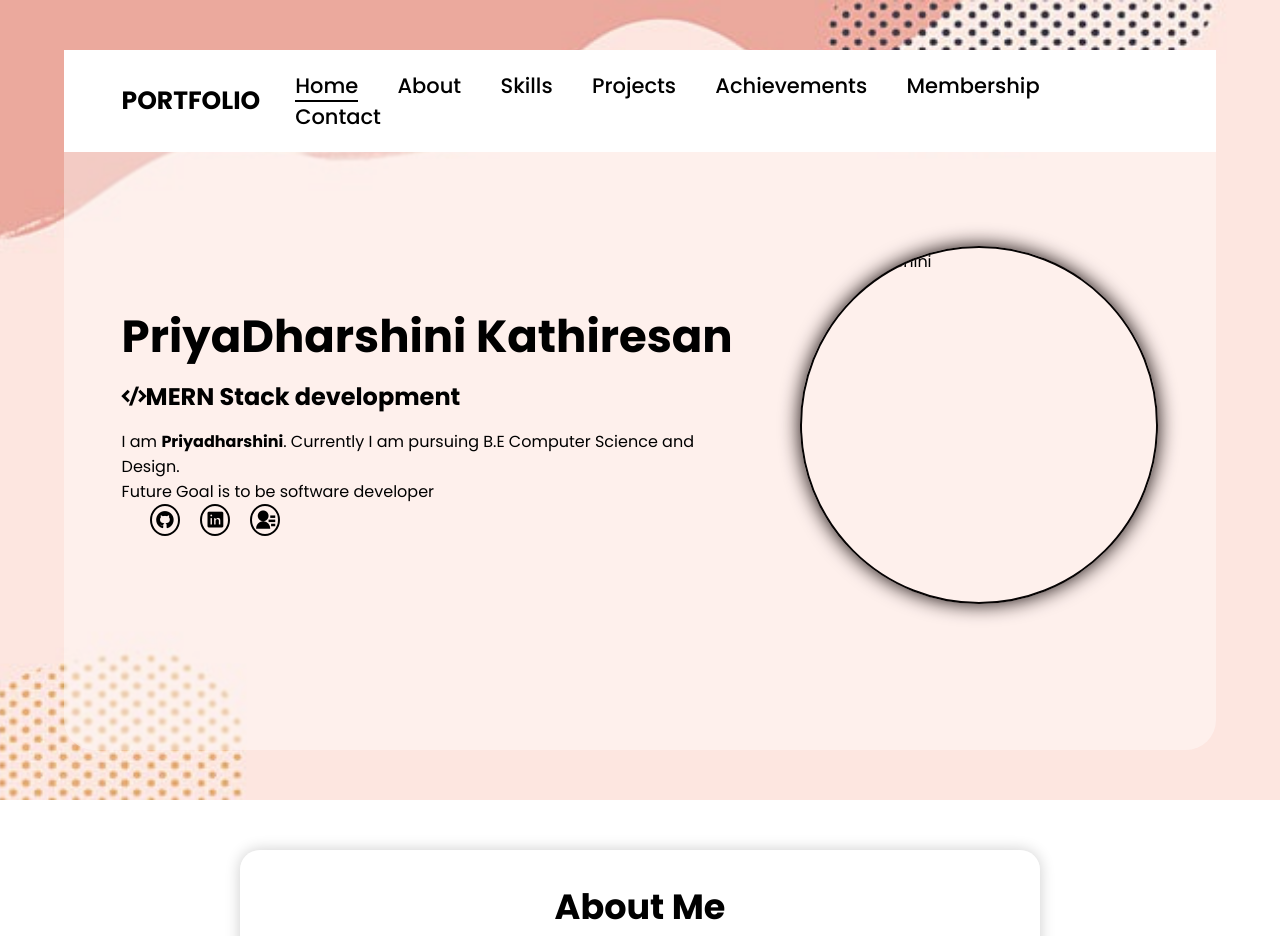
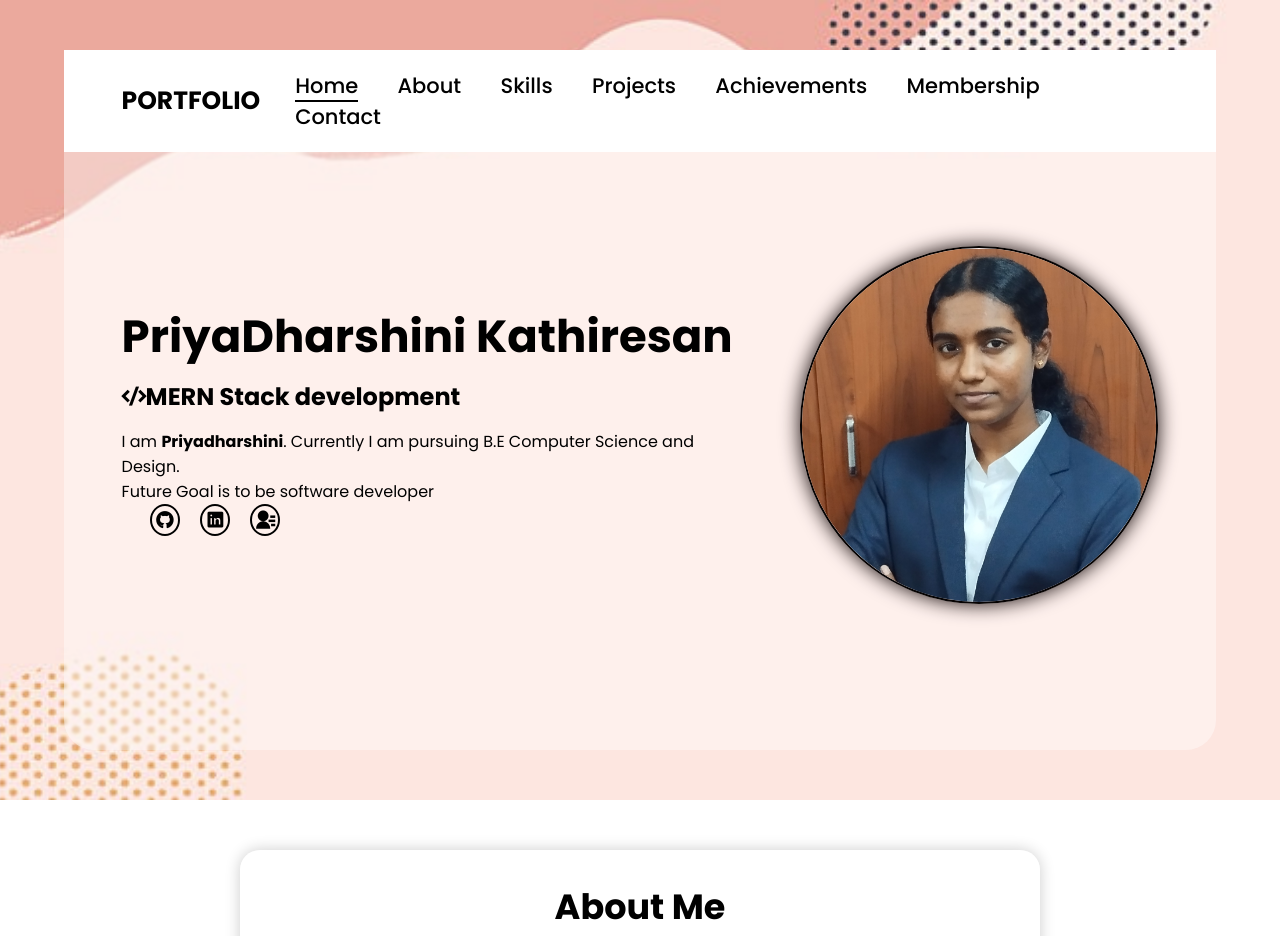
Before and after one commit to priya0013/Portfolio, a plain HTML site: page index.html in a window 1280 px wide. Shown: the top 936 px of the page. Drawn offline with nearby package versions, Linux system fonts and the light colour scheme; the site is published under a folder, as on GitHub Pages, so addresses that start at the root find nothing.

Commit message:
Fix image path in index.html

```diff
--- a/index.html
+++ b/index.html
@@ -36,7 +36,9 @@
 </div>
             <div class="home-img">
                 <div class="img-box">
-                    <img src="/images/1750440847092.jpg" alt="Priyadharshini">
+
+                    <img src="images/1750440847092.jpg" alt="Priyadharshini">
+
                 </div>
             </div>
 
```
